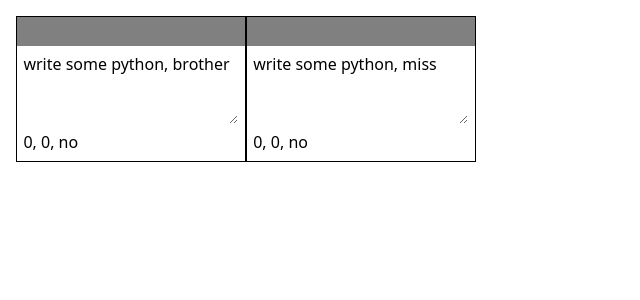
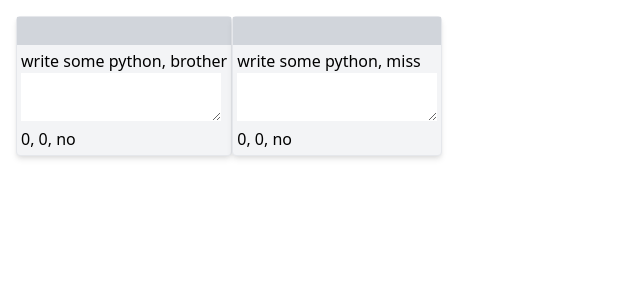
Before and after one commit to tfiers/copylot, a React (Create React App) app: page / in a window 1280 px wide. Shown: the top 300 px of the page, without its empty margins (0-640 px from the left). Built offline with nearby package versions, Linux system fonts and the light colour scheme.

Commit message:
⬆IMPR use tailwind css (replace manual)

```diff
--- a/src/App.css
+++ /dev/null
@@ -1,23 +0,0 @@
-.App {
-    padding: 1rem;
-}
-
-.CodeCell {
-    display: inline-block;
-    border: 1px solid black;
-    background-color: white;
-}
-
-.CodeCell .handlebar {
-    background-color: grey;
-    height: 1.8rem;
-    cursor: move;
-}
-
-.CodeCell .inner {
-    padding: 0.4rem;
-}
-
-textarea {
-    font-family: source-code-pro, Menlo, Monaco, Consolas, 'Courier New', monospace;
-}
--- a/src/App.tsx
+++ b/src/App.tsx
@@ -1,5 +1,4 @@
 import React from 'react';
-import './App.css';
 
 class Point {
   constructor(
@@ -48,13 +47,14 @@ class CodeCell extends React.Component<
   }
 
   render = () => (
-    <div className="CodeCell"
+    <div className="inline-block bg-gray-100 border rounded shadow-md"
       style={{
         transform:
           `translate(${this.state.offset.x}px, ${this.state.offset.y}px)`,
       }}>
-      <div className="handlebar" onMouseDown={this.handleMouseDown}></div>
-      <div className="inner">
+      <div className="h-7 bg-gray-300 cursor-move"
+        onMouseDown={this.handleMouseDown}></div>
+      <div className="p-1">
         <p>write some python, {this.props.honorific}</p>
         <textarea />
         <p>
@@ -92,7 +92,7 @@ class CodeCell extends React.Component<
 class App extends React.Component {
   render() {
     return (
-      <div className="App">
+      <div className="p-4">
         <CodeCell honorific="brother" />
         <CodeCell honorific="miss" />
       </div>
```
